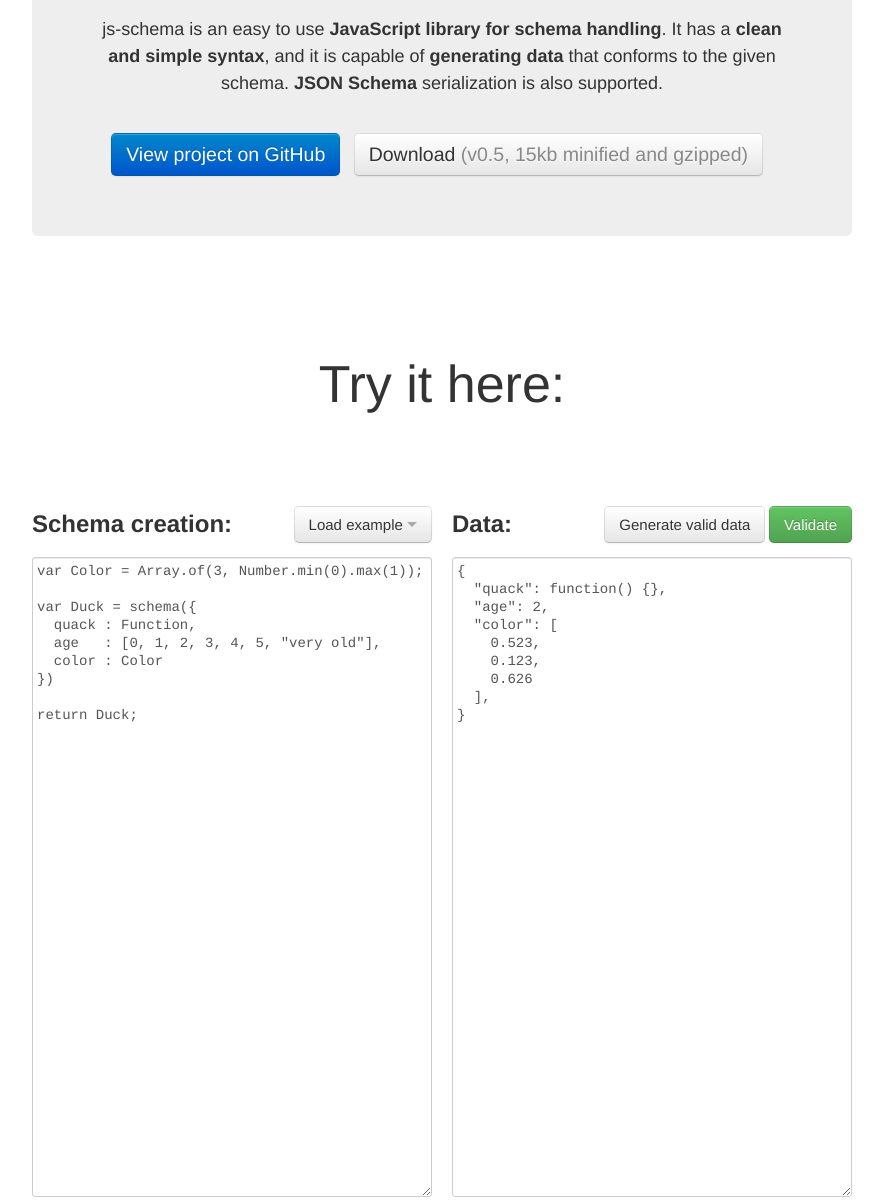
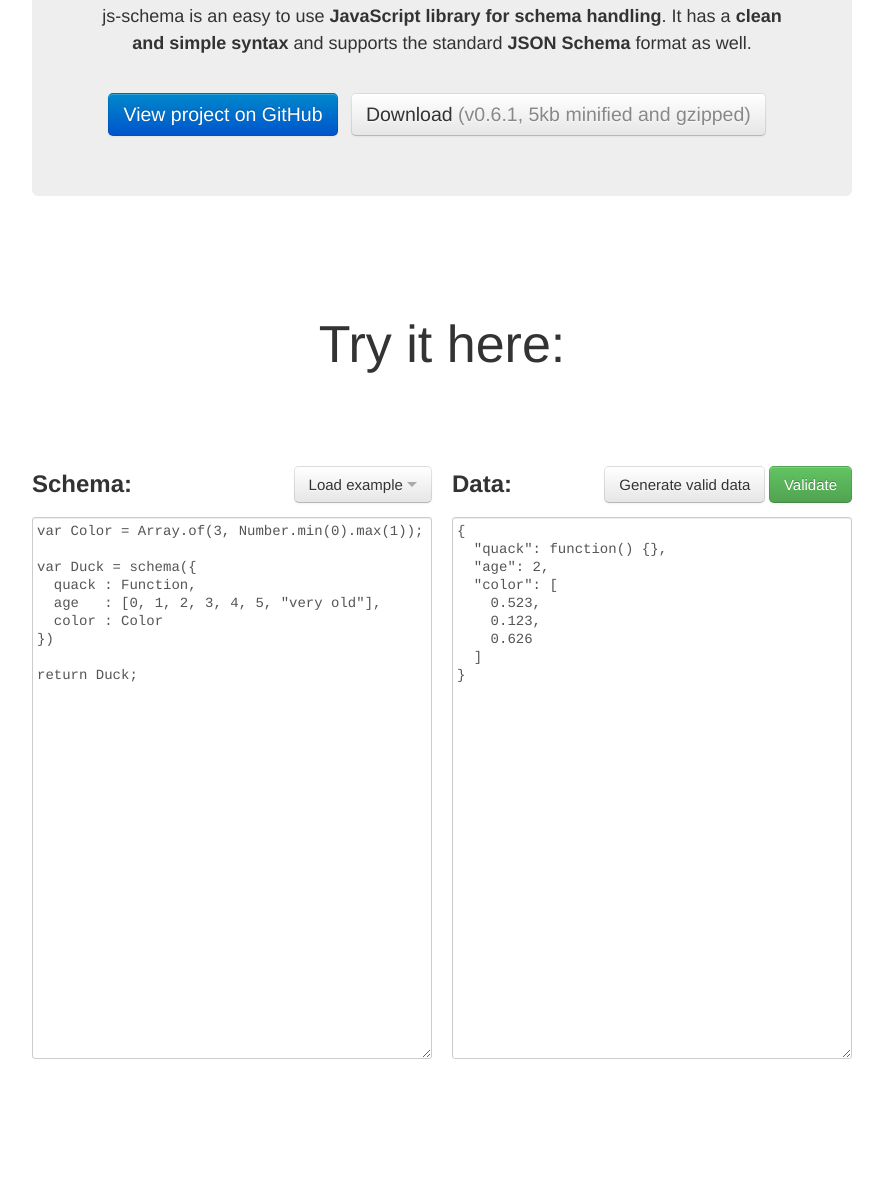
Before and after one commit to molnarg/js-schema, a plain HTML site: page index.html in a window 1280 px wide. Shown: the part 467-1667 px from the top of the page, without its empty margins (198-1081 px from the left). After the commit the page ends 1645 px from the top, so only its background shows below. Drawn offline with Linux system fonts and the light colour scheme; a web font is replaced by a local one.

Commit message:
Updating texts and styles.

```diff
--- a/index.html
+++ b/index.html
@@ -31,7 +31,7 @@
                                      + '    0.523,\n'
                                      + '    0.123,\n'
                                      + '    0.626\n'
-                                     + '  ],\n'
+                                     + '  ]\n'
                                      + '}\n'
                             }
                    , tree : { schema : 'var Tree = schema({\n'
@@ -63,7 +63,7 @@
                                            + '      0.936,\n'
                                            + '      0.121,\n'
                                            + '      0.345\n'
-                                           + '    ],\n'
+                                           + '    ]\n'
                                            + '  },\n'
                                            + '  {\n'
                                            + '    "quack": function() {},\n'
@@ -72,7 +72,7 @@
                                            + '      0.523,\n'
                                            + '      0.123,\n'
                                            + '      0.626\n'
-                                           + '    ],\n'
+                                           + '    ]\n'
                                            + '  }\n'
                                            + ']'
                                   }
@@ -202,7 +202,7 @@
     }
 
     textarea {
-      height: 45em;
+      height: 38em;
       margin-top: 1em;
       font-family: Courier;
       resize:vertical;
@@ -224,7 +224,7 @@
     .hero-unit h1 {
       font-family: 'Mystery Quest', cursive;
       margin: 0em 0em 0em;
-      font-size: 12.5em;
+      font-size: 12em;
     }
     .hero-unit p {
       margin-top: 4em;
@@ -272,13 +272,12 @@
     <h1>js-schema</h1>
     <p>
       js-schema is an easy to use <strong>JavaScript library for schema handling</strong>.
-      It has a <strong>clean and simple syntax</strong>, and it is capable of <strong>generating
-      data</strong> that conforms to the given schema. <strong>JSON Schema</strong>
-      serialization is also supported.
+      It has a <strong>clean and simple syntax</strong> and supports the standard
+      <strong>JSON Schema</strong> format as well.
     </p>
     <a class="btn btn-primary btn-large" href="https://github.com/molnarg/js-schema">View project on GitHub</a>
     <a class="btn btn-large" href="https://raw.github.com/molnarg/js-schema/master/js-schema.min.js">
-      Download <span class="not-important">(v0.5, 15kb minified and gzipped)</span>
+      Download <span class="not-important">(v0.6.1, 5kb minified and gzipped)</span>
     </a>
 
   </div>
@@ -298,7 +297,7 @@
           <li><a data-target="#" onclick="demo.load(examples.tree)">Tree</a></li>
         </ul>
       </div>
-      <h2> Schema creation: </h2>
+      <h2> Schema: </h2>
       <textarea class="span6"></textarea>
       <div class="alert"></div>
     </div>
```
